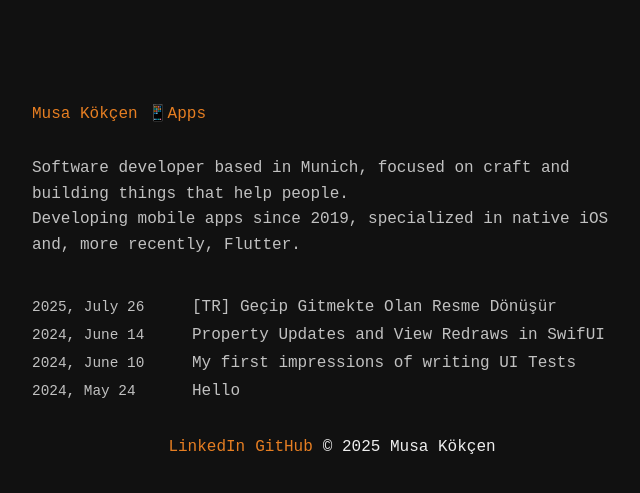
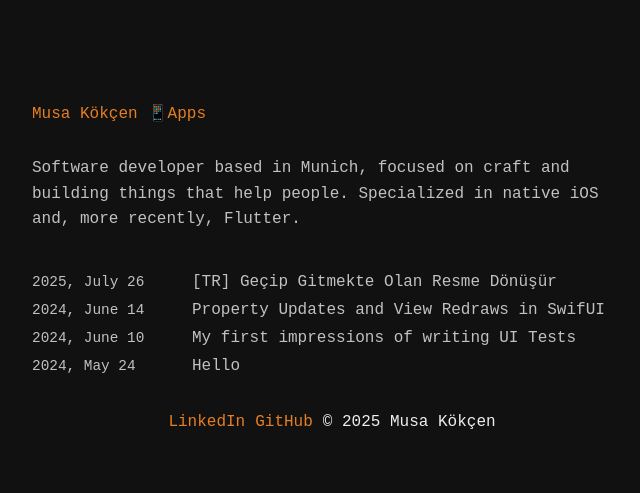
Before and after one commit to musakokcen/musakocen.github.io, a Jekyll site: the page built from index.markdown, in a window 1280 px wide. Shown: the top 493 px of the page, without its empty margins (308-948 px from the left). Built offline with Jekyll 4.4.1, drawn with Linux system fonts in a browser that asks for light colours.

Commit message:
update intro messages

```diff
--- a/_layouts/homepage.html
+++ b/_layouts/homepage.html
@@ -18,8 +18,7 @@
   <main>
     <div class="container">
       <p style="font-family: 'Courier New', monospace; font-size: 16px; line-height: 1.6; color: #c1c1c1; margin-bottom: 40px;">
-        Software developer based in Munich, focused on craft and building things that help people.<br>
-        Developing mobile apps since 2019, specialized in native iOS and, more recently, Flutter.
+        Software developer based in Munich, focused on craft and building things that help people. Specialized in native iOS and, more recently, Flutter.
       </p>
 
       {% for post in site.posts %}
```
Also changed, not shown: projects.md (+1 -1 lines).
